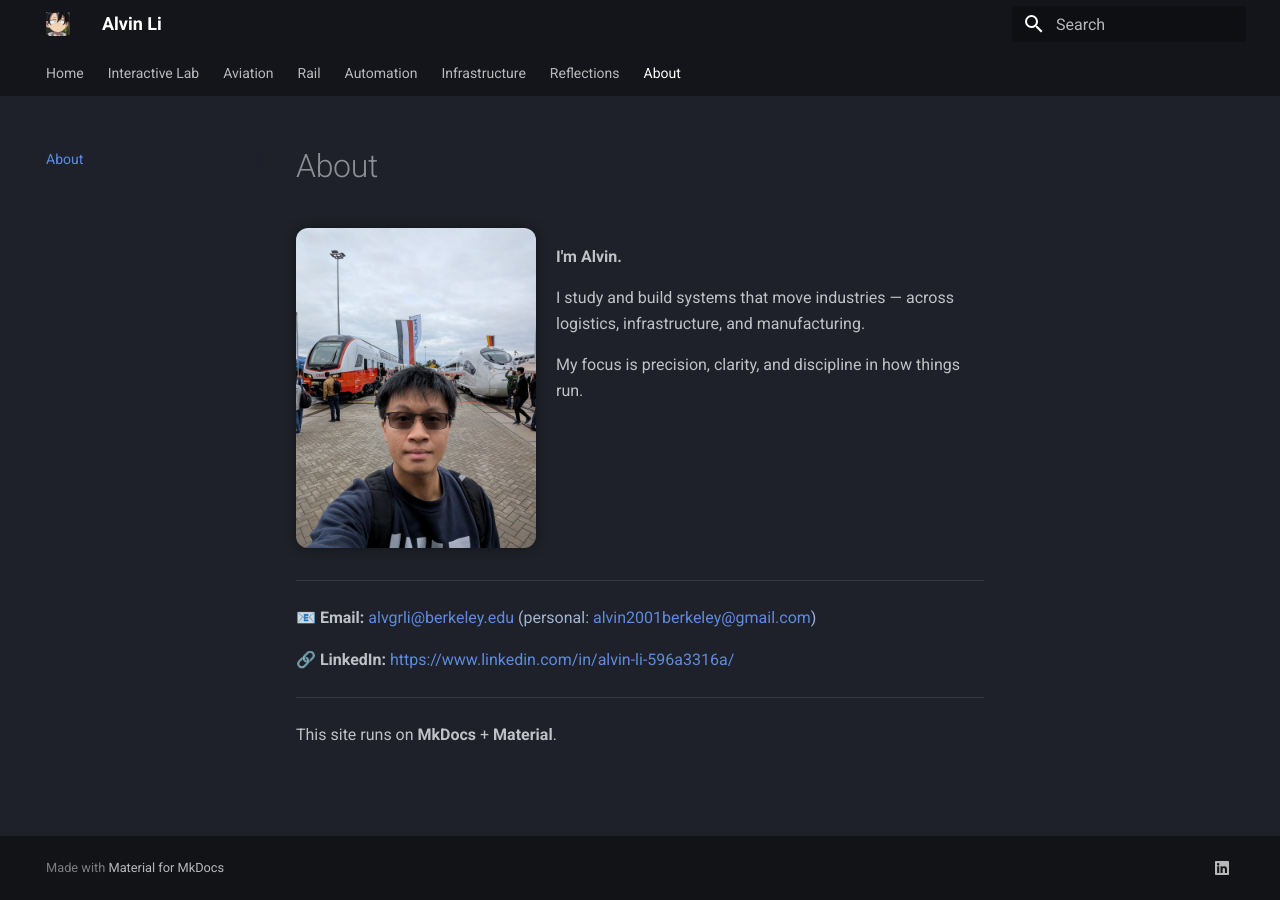
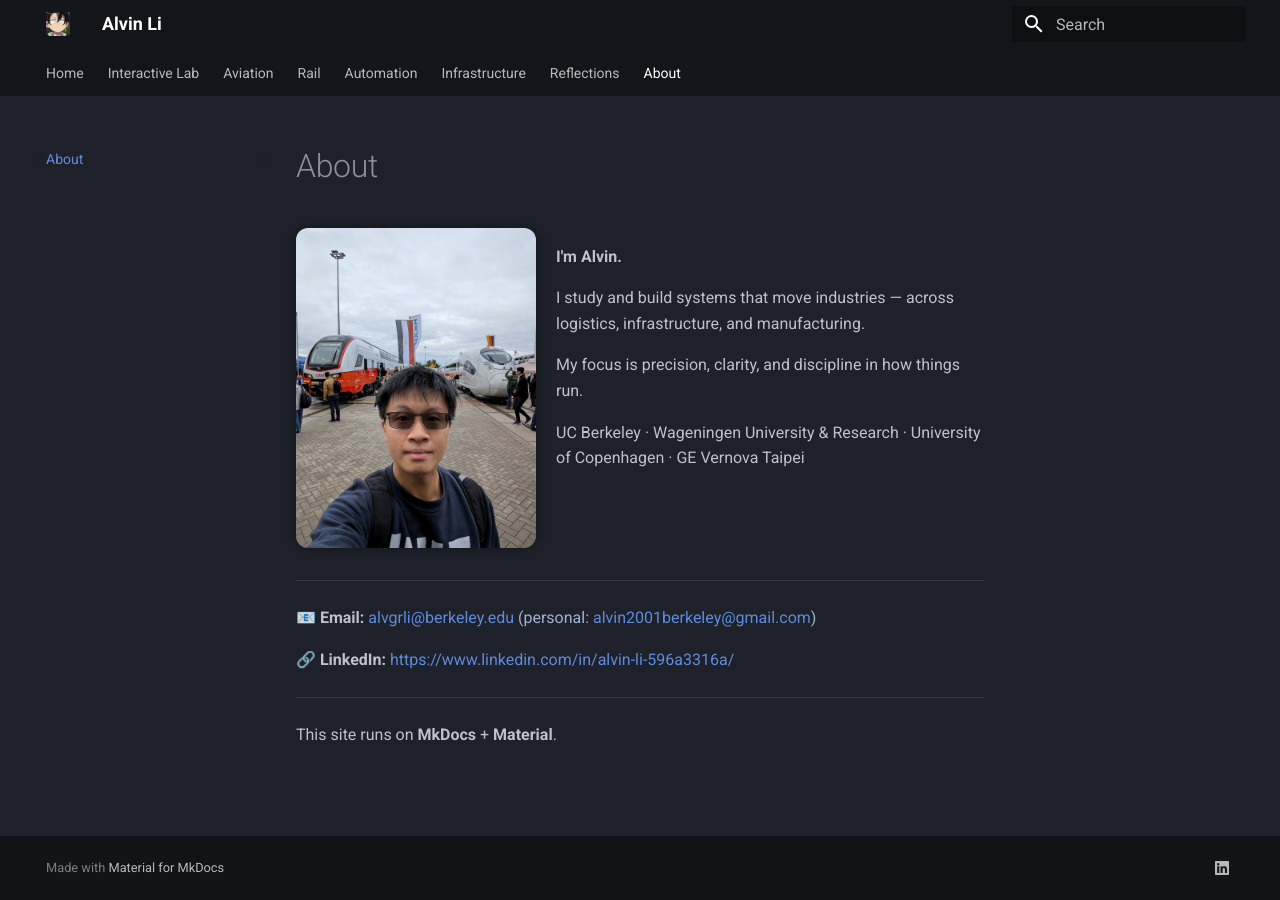
Before and after one commit to alvvvli/alvin-site, an MkDocs documentation site: the page built from docs/about.md, in a window 1280 px wide. Built offline with MkDocs 1.6.1 and Material for MkDocs 9.7.7, drawn with Linux system fonts in a browser that asks for light colours.

Commit message:
Update about.md

```diff
--- a/docs/about.md
+++ b/docs/about.md
@@ -39,6 +39,7 @@
     <p><strong>I'm Alvin.</strong></p>
     <p>I study and build systems that move industries — across logistics, infrastructure, and manufacturing.</p>
     <p>My focus is precision, clarity, and discipline in how things run.</p>
+    <p>UC Berkeley · Wageningen University & Research · University of Copenhagen · GE Vernova Taipei</p>
   </div>
 </div>
 
```
